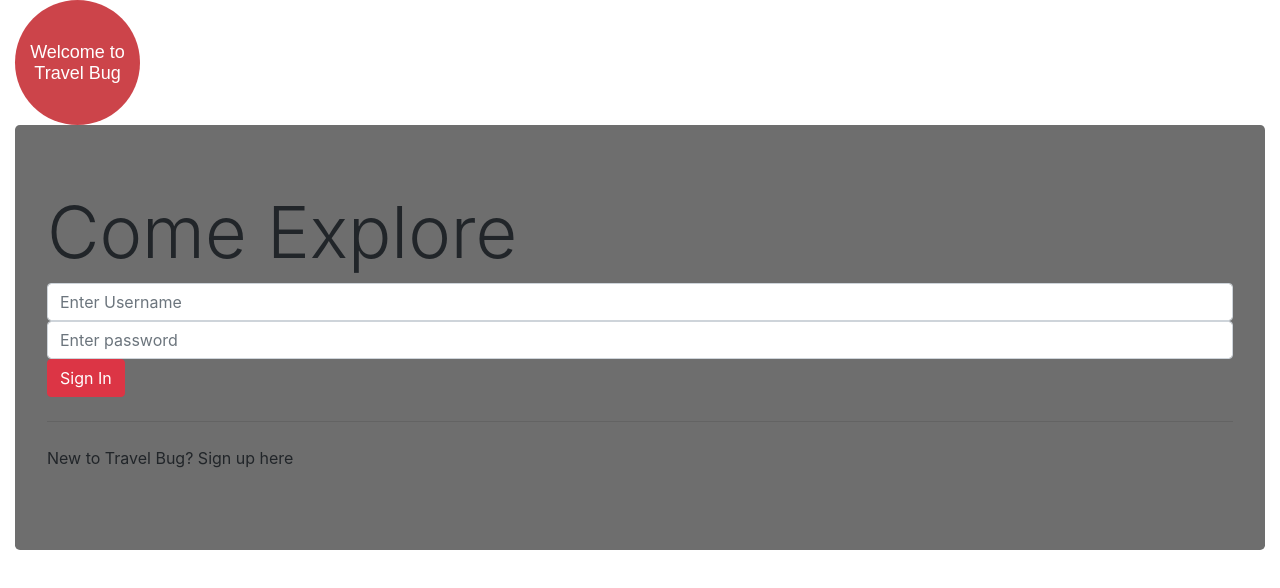
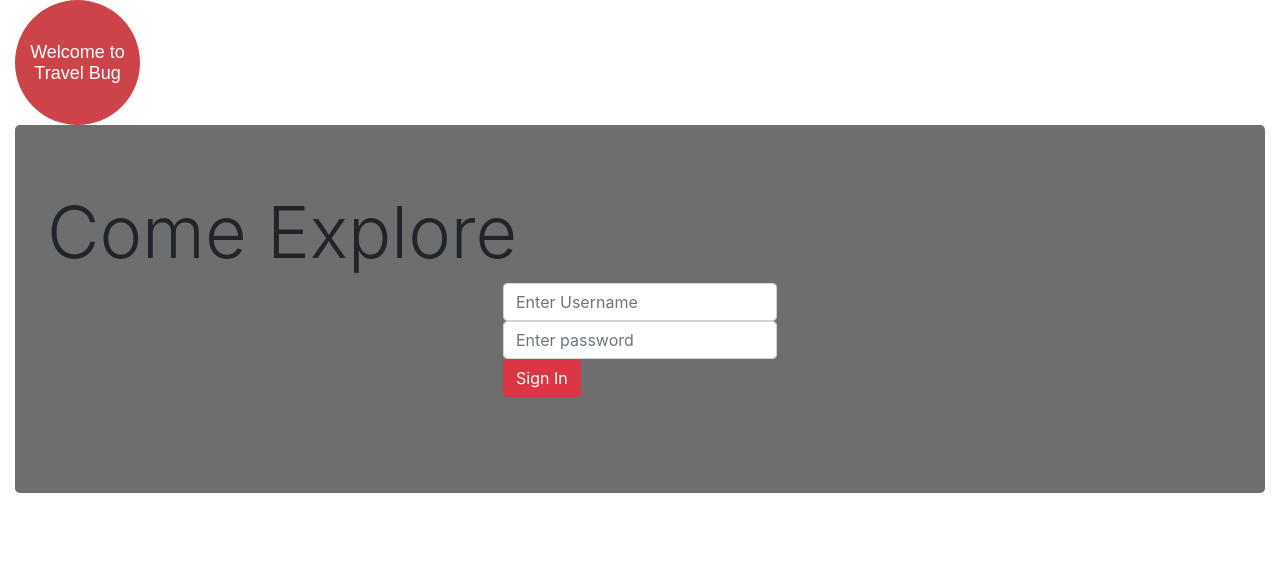
Before and after one commit to natalie-todd/travelBugFrontend2, a Vue app in the folder intro-vue/: page / in a window 1280 px wide. Shown: the top 588 px of the page. Built offline with nearby package versions, Linux system fonts and the light colour scheme; no server answers.

Commit message:
changed formatting of the jumbotron

```diff
--- a/intro-vue/src/components/Modal.vue
+++ b/intro-vue/src/components/Modal.vue
@@ -71,8 +71,8 @@
                 </div> -->
             <!-- </div> -->
   </template>
-  <hr class="my-4">
-  <p>New to Travel Bug? Sign up here</p>
+  <!-- <hr class="my-4">
+  <p>New to Travel Bug? Sign up here</p> -->
             </b-jumbotron>
     </div>
 </template>
@@ -137,7 +137,11 @@ export default {
 .jumbotron {
  background: rgba(0, 0, 0, 0.568);
 }
-
+.lead {
+  display: flex;
+  align-items: center;
+  justify-content: center;
+}
 .circle-text {
     display: table-cell;
     height: 125px;
```
